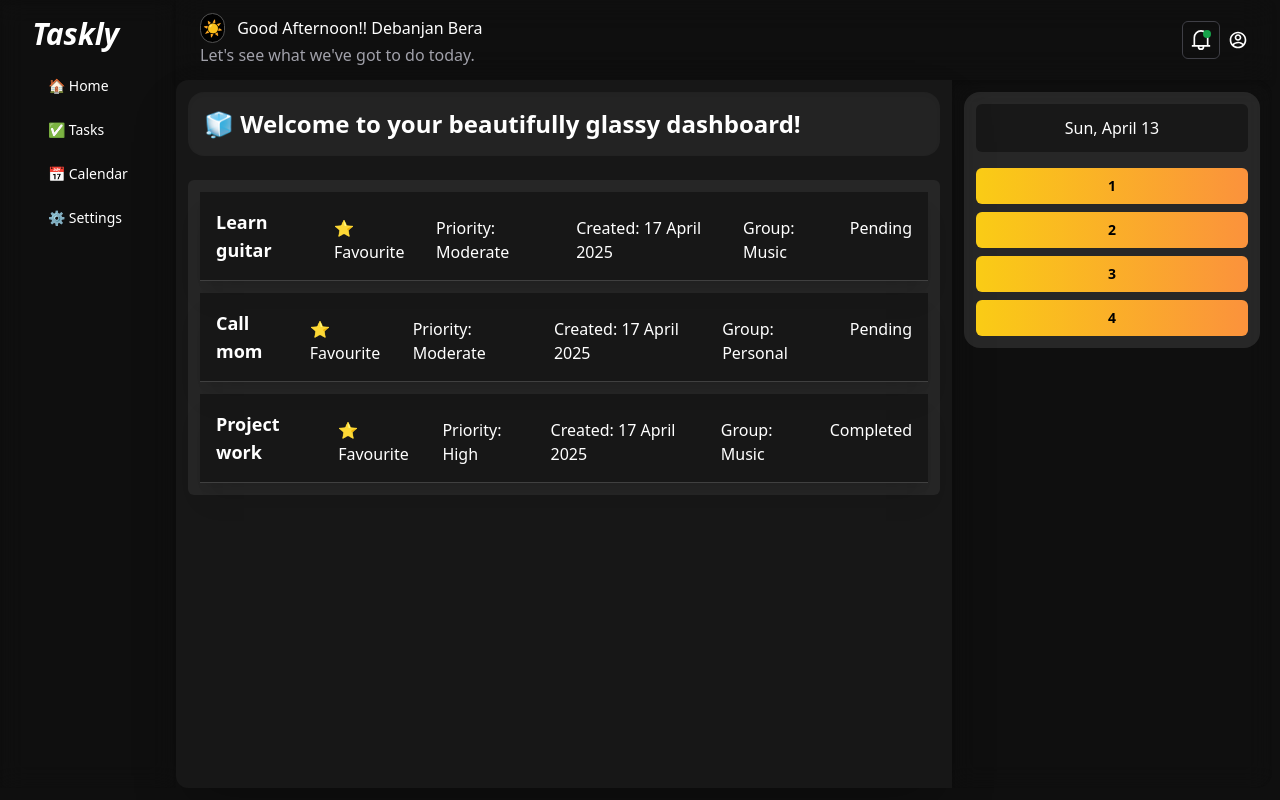
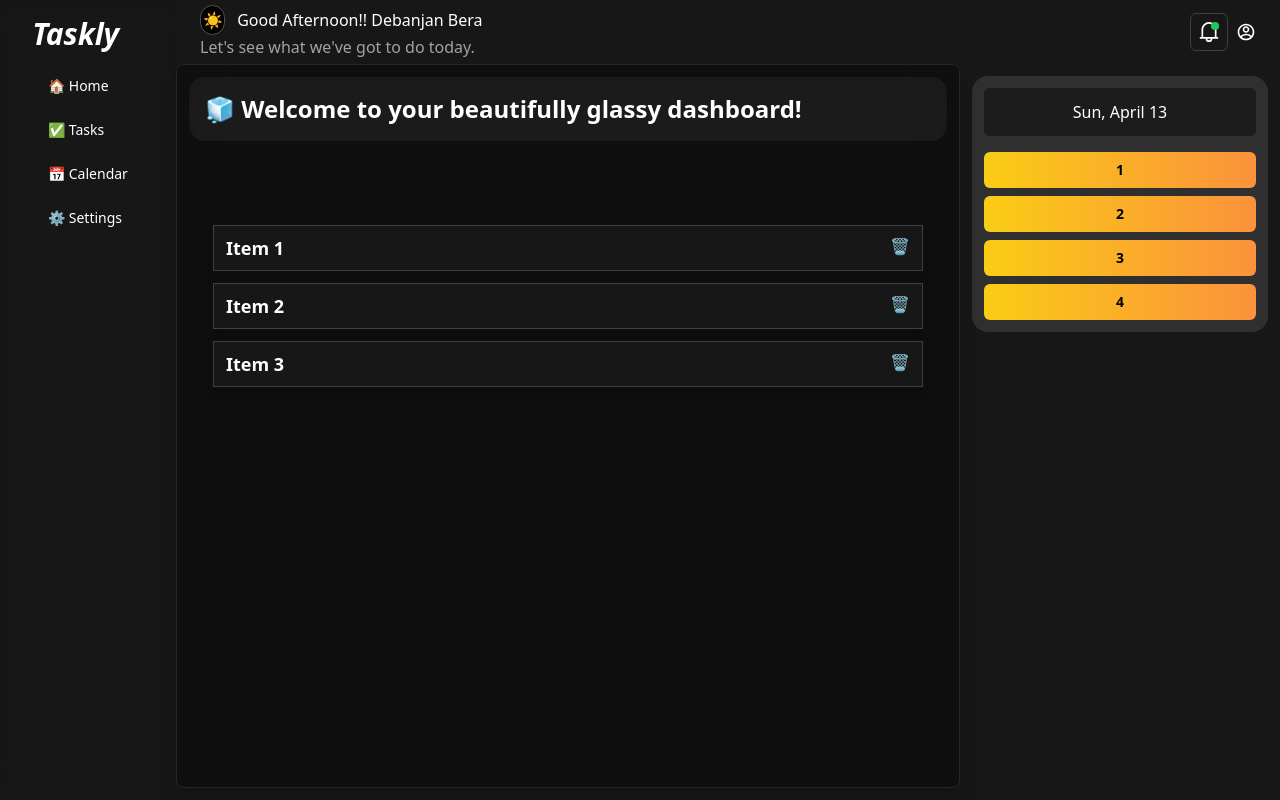
Before and after one commit to debanjan-bera/To-Do-Application, a React (Vite) app: page /re in a window 1280 px wide. Built offline with nearby package versions, Linux system fonts and the light colour scheme.

Commit message:
refactor: Improve layout and styling in Header, ReDashBoard, and TaskList components; add TaskReSection for better task management

```diff
--- a/src/Components/layout/Header/Header.jsx
+++ b/src/Components/layout/Header/Header.jsx
@@ -8,7 +8,7 @@ const Header = () => {
     const isTablet = useResponsive(930);
   return (
     <header
-      className={` col-span-2 h-16 flex items-center justify-between px-6 py-10  backdrop-blur-lg shadow-md
+      className={` col-span-2 h-16 flex items-center justify-between  px-6 py-7
       `}
     >
       <div className="w-full flex flex-col justify-center">
@@ -27,10 +27,10 @@ const Header = () => {
       <div
         className={`flex justify-end items-center gap-2 text-xl font-extrabold`}
       >
-        <span className="p-2 border border-zinc-700 rounded-md aspect-square relative transition-all hover:bg-neutral-500/20">
+        <span className="p-2 border  border-zinc-700 rounded-md aspect-square relative transition-all hover:bg-neutral-500/20">
           <GrNotification />
           <span
-            className="p-[4px] rounded-full aspect-square absolute top-2 right-2 bg-green-600"
+            className="p-[4px] rounded-full aspect-square absolute top-2 right-2 bg-green-500"
 
           ></span>
         </span>
--- a/src/Dashborad/Home.jsx
+++ b/src/Dashborad/Home.jsx
@@ -0,0 +1,194 @@
+import { useContext, useEffect, useState } from "react";
+import { ToDoContext } from "../Contexts/CreateContext";
+import { AnimatePresence, motion } from "framer-motion";
+import { setLocalStorage } from "../Backend/LocalStorage";
+import { IoStar, IoStarOutline } from "react-icons/io5";
+
+export const TaskReSection = () => {
+  const { taskArr, setTaskArr,filteredData } = useContext(ToDoContext);
+  const [items, setItems] = useState(['Item 1', 'Item 2', 'Item 3']);
+  const handleCheckTask = (e,id) => {
+    const isChecked = e.target.checked
+    console.log(isChecked);
+    const updatedTask = taskArr.map((curTasks) =>
+      curTasks.id === id ? { ...curTasks, checked:  isChecked} : curTasks
+    );
+    setTaskArr(updatedTask)
+    console.log(updatedTask);
+  };
+  const handleToggelImp = (id)=>{
+    const updatedTasks = taskArr.map((task) =>
+      task.id === id ? { ...task, favourite: !task.favourite } : task
+    );
+    setTaskArr(updatedTasks);
+  }
+  useEffect(() => {
+    setLocalStorage(taskArr, filteredData);
+  }, [taskArr, filteredData]);
+
+  const deleteItem = (item)=>{
+    console.log(item);
+   setItems((items)=> items.filter((items)=> items !== item))
+  }
+
+  return (
+    <>
+    <motion.ul
+      className="flex flex-col gap-3 rounded-md p-3"
+      initial="hidden"
+      animate="show"
+      variants={{
+        hidden: {},
+        show: {
+          transition: {
+            staggerChildren: 0.09, // delay between list items
+          },
+        },
+      }}
+    >
+      {taskArr.map((task) => {
+        const {
+          id,
+          content,
+          checked,
+          status,
+          priority,
+          group,
+          favourite,
+          createdDateForform,
+        } = task;
+        return (
+          <motion.li
+            key={id}
+            className="w-full flex flex-row justify-between gap-4 border bg-neutral-900 border-zinc-700 py-2 px-3 shadow-lg"
+            initial={{ opacity: 0, y: 30 }}
+            animate={{ opacity: 1, y: 0 ,color: "#ffffff" }}
+            // exit={{ opacity: 0, y: 50, scale: 0.9 ,color: "#7f1d1d"}}
+            exit={{
+              opacity: 0,
+              x: 100,
+              color: "#7f1d1d", // Red color when exiting
+              transition: {
+                delay: 0.3, // 🕒 Delay only on EXIT color change
+                duration: 0.6, // Normal exit speed for color change
+              }
+            }}
+            variants={{
+              hidden: { opacity: 0, y: -20 },
+              show: { opacity: 1, y: 0 },
+            }}
+            transition={{
+              type: "spring",
+              stiffness: 120,
+              damping: 10,
+            }}
+          >
+            <label className="h-full flex flex-col justify-center">
+              <input
+              id={task.id}
+                type="checkbox"
+                checked={checked}
+                value={checked}
+                onChange={(e) => handleCheckTask(e,id)}
+                className={`w-4 h-4 rounded-md accent-green-500
+  `}
+              />
+            </label>
+            <div className="flex flex-col w-full">
+              <p
+                className={`text-lg font-bold transition-colors duration-300 ${
+                  checked ? "text-green-400" : "text-white"
+                }`}
+              >
+                {content}
+              </p>
+              <div className="w-full flex flex-row flex-wrap gap-4 text-sm text-neutral-500">
+                <p>Created: {createdDateForform}</p>
+                <p>Group: {group}</p>
+                <p>Priority: {priority}</p>
+                <p>{`${checked}`}</p>
+              </div>
+            </div>
+            <div>
+              <span>*</span>
+              <span>:</span>
+            </div>
+                      <div id={id} className="flex flex-row items-center"
+                      onClick={()=>{handleToggelImp(id)}}
+                      >{!favourite ? (
+                        <span className={`text-xl text-neutral-600 p-2 hover:bg-zinc-600/20 rounded-full aspect-square`}>
+                          <IoStarOutline />
+                        </span>
+                      ) : (
+                        <span className="text-xl text-yellow-500 p-2 hover:bg-zinc-600/20 rounded-full aspect-square ">
+                          <IoStar />
+                        </span>
+                      )}
+
+                      {/* Three-dot Button */}
+                      </div>
+          </motion.li>
+        );
+      })}
+    </motion.ul>
+    <motion.ul className="flex flex-col gap-3 rounded-md p-3"
+    initial="hidden"
+    animate="show"
+    variants={{
+      hidden: {},
+      show: {
+        transition: {
+          staggerChildren: 0.3, // Delay between each item
+        },
+      },
+    }}
+    >
+        <AnimatePresence>
+          {items.map((ele) => (
+            <motion.li
+              key={ele}
+              className="w-full flex flex-row justify-between gap-4 border bg-neutral-900 border-zinc-700 py-2 px-3 shadow-lg"
+
+              initial={{ opacity: 0, y: 30 }}
+              animate={{ opacity: 1, y: 0 ,color: "#ffffff" }}
+              // exit={{ opacity: 0, y: 50, scale: 0.9 ,color: "#7f1d1d"}}
+              exit={{
+                opacity: 0,
+                x: 100,
+                color: "#7f1d1d", // Red color when exiting
+                transition: {
+                  delay: 0.3, // 🕒 Delay only on EXIT color change
+                  duration: 0.6, // Normal exit speed for color change
+                }
+              }}
+              variants={{
+                hidden: { opacity: 0, y: -20 },
+                show: { opacity: 1, y: 0 },
+              }}
+              transition={{
+                type: "spring",
+                stiffness: 120,
+                damping: 10,
+              }}
+
+
+
+            >
+              <div className="flex flex-col w-full">
+                <motion.p className="text-lg font-bold transition-colors duration-300">
+                  {ele}
+                </motion.p>
+              </div>
+              <div
+                onClick={() => deleteItem(ele)}
+                className="cursor-pointer text-red-400 hover:text-red-500"
+              >
+                <span>🗑️</span>
+              </div>
+            </motion.li>
+          ))}
+        </AnimatePresence>
+      </motion.ul>
+    </>
+  );
+};
--- a/src/Dashborad/ReDahBoard.jsx
+++ b/src/Dashborad/ReDahBoard.jsx
@@ -1,163 +1,174 @@
-import { memo, useMemo } from "react";
+import { memo,  useMemo } from "react";
 import useResponsive from "../Hooks/UseResponsive";
 import Header from "../Components/layout/Header/Header";
-import {  motion } from "framer-motion";
+
+import { DataProvider } from "../Contexts/DataWhereHouse";
+import { DateManagerProvider } from "../Contexts/DateManagement";
+import { UserFormData } from "../Contexts/AddititonalData";
+
+import { TaskReSection } from "./Home";
 
 
 const ReDashBoard = () => {
   const isSmallLaptop = useResponsive(1020);
   const isMediumDevice = useResponsive(767);
-
+  // const { taskArr, setTaskArr,} = useContext(ToDoContext);
 
   const today = new Date().toLocaleDateString("en-US", {
     weekday: "short",
     day: "numeric",
     month: "long",
   });
-   const data = useMemo(()=>[
+  const data = useMemo(
+    () => [
       {
-      "id": "18/04/2025&16:13:06",
-      "content": "rf",
-      "group": "Music",
-      "description": "fff",
-      "favourite": false,
-      "checked": false,
-      "status": "Pending",
-      "priority": "Moderate",
-      "createdDateForform": "18 April 2025"
+        id: "18/04/2025&16:13:06",
+        content: "rf",
+        group: "Music",
+        description: "fff",
+        favourite: false,
+        checked: false,
+        status: "Pending",
+        priority: "Moderate",
+        createdDateForform: "18 April 2025",
       },
       {
-      "id": "17/04/2025&16:15:07",
-      "content": "5",
-      "group": "Traveling",
-      "description": "5",
-      "favourite": false,
-      "checked": false,
-      "status": "Pending",
-      "priority": "High",
-      "createdDateForform": "17 April 2025"
+        id: "17/04/2025&16:15:07",
+        content: "5",
+        group: "Traveling",
+        description: "5",
+        favourite: false,
+        checked: false,
+        status: "Pending",
+        priority: "High",
+        createdDateForform: "17 April 2025",
       },
       {
-      "id": "18/04/2025&16:20:02",
-      "content": "ede",
-      "group": "Traveling",
-      "description": "4444",
-      "favourite": false,
-      "checked": false,
-      "status": "Pending",
-      "priority": "High",
-      "createdDateForform": "17 April 2025"
+        id: "18/04/2025&16:20:02",
+        content: "ede",
+        group: "Traveling",
+        description: "4444",
+        favourite: false,
+        checked: false,
+        status: "Pending",
+        priority: "High",
+        createdDateForform: "17 April 2025",
       },
       {
-      "id": "17/04/2025&16:22:11",
-      "content": "Learn guitar",
-      "group": "Music",
-      "description": "Practice chords",
-      "favourite": true,
-      "checked": false,
-      "status": "Pending",
-      "priority": "Moderate",
-      "createdDateForform": "17 April 2025"
+        id: "17/04/2025&16:22:11",
+        content: "Learn guitar",
+        group: "Music",
+        description: "Practice chords",
+        favourite: true,
+        checked: false,
+        status: "Pending",
+        priority: "Moderate",
+        createdDateForform: "17 April 2025",
       },
       {
-      "id": "17/04/2025&16:24:50",
-      "content": "Plan Goa trip",
-      "group": "Traveling",
-      "description": "Find hotels and flights",
-      "favourite": false,
-      "checked": false,
-      "status": "Pending",
-      "priority": "High",
-      "createdDateForform": "20 April 2025"
+        id: "17/04/2025&16:24:50",
+        content: "Plan Goa trip",
+        group: "Traveling",
+        description: "Find hotels and flights",
+        favourite: false,
+        checked: false,
+        status: "Pending",
+        priority: "High",
+        createdDateForform: "20 April 2025",
       },
       {
-      "id": "17/04/2025&16:26:34",
-      "content": "Buy groceries",
-      "group": "Personal",
-      "description": "Milk, Bread, Eggs",
-      "favourite": true,
-      "checked": true,
-      "status": "Completed",
-      "priority": "Low",
-      "createdDateForform": "17 April 2025"
+        id: "17/04/2025&16:26:34",
+        content: "Buy groceries",
+        group: "Personal",
+        description: "Milk, Bread, Eggs",
+        favourite: true,
+        checked: true,
+        status: "Completed",
+        priority: "Low",
+        createdDateForform: "17 April 2025",
       },
       {
-      "id": "19/04/2025&16:29:09",
-      "content": "Study React",
-      "group": "Education",
-      "description": "Hooks, Context API",
-      "favourite": false,
-      "checked": false,
-      "status": "Pending",
-      "priority": "High",
-      "createdDateForform": "21 April 2025"
+        id: "19/04/2025&16:29:09",
+        content: "Study React",
+        group: "Education",
+        description: "Hooks, Context API",
+        favourite: false,
+        checked: false,
+        status: "Pending",
+        priority: "High",
+        createdDateForform: "21 April 2025",
       },
       {
-      "id": "27/04/2025&16:31:45",
-      "content": "Exercise",
-      "group": "Fitness",
-      "description": "Morning run",
-      "favourite": true,
-      "checked": false,
-      "status": "Pending",
-      "priority": "Moderate",
-      "createdDateForform": "17 April 2025"
+        id: "27/04/2025&16:31:45",
+        content: "Exercise",
+        group: "Fitness",
+        description: "Morning run",
+        favourite: true,
+        checked: false,
+        status: "Pending",
+        priority: "Moderate",
+        createdDateForform: "17 April 2025",
       },
       {
-      "id": "17/04/2025&16:35:27",
-      "content": "Meditation",
-      "group": "Fitness",
-      "description": "15 min breathing",
-      "favourite": true,
-      "checked": true,
-      "status": "Completed",
-      "priority": "Low",
-      "createdDateForform": "20 April 2025"
+        id: "17/04/2025&16:35:27",
+        content: "Meditation",
+        group: "Fitness",
+        description: "15 min breathing",
+        favourite: true,
+        checked: true,
+        status: "Completed",
+        priority: "Low",
+        createdDateForform: "20 April 2025",
       },
       {
-      "id": "17/04/2025&16:38:02",
-      "content": "Call mom",
-      "group": "Personal",
-      "description": "Weekly check-in",
-      "favourite": true,
-      "checked": false,
-      "status": "Pending",
-      "priority": "Moderate",
-      "createdDateForform": "17 April 2025"
+        id: "17/04/2025&16:38:02",
+        content: "Call mom",
+        group: "Personal",
+        description: "Weekly check-in",
+        favourite: true,
+        checked: false,
+        status: "Pending",
+        priority: "Moderate",
+        createdDateForform: "17 April 2025",
       },
       {
-      "id": "17/04/2025&16:40:15",
-      "content": "Read a book",
-      "group": "Education",
-      "description": "Finish current novel",
-      "favourite": false,
-      "checked": false,
-      "status": "Pending",
-      "priority": "Low",
-      "createdDateForform": "17 April 2025"
+        id: "17/04/2025&16:40:15",
+        content: "Read a book",
+        group: "Education",
+        description: "Finish current novel",
+        favourite: false,
+        checked: false,
+        status: "Pending",
+        priority: "Low",
+        createdDateForform: "17 April 2025",
       },
       {
-      "id": "19/04/2025&16:43:00",
-      "content": "Project work",
-      "group": "Music",
-      "description": "Frontend UI updates",
-      "favourite": true,
-      "checked": true,
-      "status": "Completed",
-      "priority": "High",
-      "createdDateForform": "17 April 2025"
-    }
-  ],[])
+        id: "19/04/2025&16:43:00",
+        content: "Project work",
+        group: "Music",
+        description: "Frontend UI updates",
+        favourite: true,
+        checked: true,
+        status: "Completed",
+        priority: "High",
+        createdDateForform: "17 April 2025",
+      },
+    ],
+    []
+  );
 
   // const allGroups = [...new Set(data.map(task => task.group))];
   const selectedGroups = ["Music", "Personal"];
   const selectedPriorities = ["High", "Moderate"];
   const selectedFavourites = [true];
   // Apply both filters for group and priority
-  const filteredTasks = data.filter(task =>
-    selectedGroups.includes(task.group) && selectedPriorities.includes(task.priority) &&  selectedFavourites.includes(task.favourite)
+  const filteredTasks = data.filter(
+    (task) =>
+      selectedGroups.includes(task.group) &&
+      selectedPriorities.includes(task.priority) &&
+      selectedFavourites.includes(task.favourite)
   );
-  console.log(filteredTasks);
+
 
   // Sorting the filtered tasks
   const sortedData = [...filteredTasks].sort((a, b) => {
@@ -174,24 +185,28 @@ const ReDashBoard = () => {
     return 0; // otherwise keep same
   });
 
-  console.log(sortedData);
+  // console.log(sortedData);
 
   return (
-    <section className="pb-3 pr-2 min-h-screen w-full grid grid-cols-1 md:grid-cols-[11rem_2fr_20rem] grid-rows-[auto_1fr] bg-[#0f0f0f] text-white font-sans">
-
+    <DataProvider>
+    <DateManagerProvider>
+      <UserFormData>
+      <section className=" min-h-screen w-full grid grid-cols-1 p-0 md:grid-cols-[11rem_2fr_20rem] md:pb-3 grid-rows-[auto_1fr] bg-[#171717] text-white font-sans">
       {/* Sidebar A */}
       {!isMediumDevice && (
         <aside className="hidden md:grid grid-rows-[auto_1fr] justify-center gap-4 p-4 col-span-1 row-span-2  backdrop-blur-md shadow-inner">
           <p className="text-3xl italic font-bold">Taskly</p>
           <nav className="flex flex-col gap-2 text-sm">
-            {["🏠 Home", "✅ Tasks", "📅 Calendar", "⚙️ Settings"].map((item) => (
+            {["🏠 Home", "✅ Tasks", "📅 Calendar", "⚙️ Settings"].map(
+              (item) => (
                 <button
                   key={item}
                   className="px-4 py-2 rounded-xl  hover:bg-white/10 transition-all text-left"
                 >
                   {item}
                 </button>
-            ))}
+              )
+            )}
           </nav>
         </aside>
       )}
@@ -200,17 +215,19 @@ const ReDashBoard = () => {
       <Header />
 
       {/* Main */}
-      <main className=" bg-neutral-900 col-span-3 md:col-start-2 col-end-4 lg:col-end-2 p-3  backdrop-blur-xl shadow-2xl rounded-l-xl flex flex-col gap-6">
+      <main className="bg-neutral-950/60 border rounded-none col-span-3 md:col-start-2 border-neutral-800 col-end-4 lg:col-end-2 p-3  backdrop-blur-xl shadow-xl  flex flex-col gap-6 lg:rounded-lg">
         <div className="p-4  bg-white/5 rounded-2xl text-2xl font-semibold shadow-inner">
           🧊 Welcome to your beautifully glassy dashboard!
         </div>
-  <ul className="flex flex-col gap-3 bg-neutral-800 rounded-md p-3">
-  {sortedData.map((task) => {
-    const { id, content, status,favourite, priority, group, createdDateForform } = task;
+        <ul className="flex flex-col gap-3  rounded-md p-3">
+          {/* {taskArr.map((task) => {
+            // const {id,content,checked,status,priority,group,createdDateForform,} = task;
             return (
-      <motion.li key={id} className="w-full flex flex-row gap-4 border-b bg-black/40  border-neutral-700 p-4 shadow-xl space-y-2"
-      initial={{ x:'-1.5rem',opacity: 0 }}
-      animate={{opacity: 1,x:0}}
+              <motion.li
+                key={task.id}
+                className="w-full flex flex-row justify-between gap-4 border bg-neutral-900 border-zinc-700  py-2 px-3 shadow-lg space-y-2"
+                initial={{ y: "-1.5rem", opacity: 0 }}
+                animate={{ opacity: 1, y: 0 }}
                 // , scale: 1
                 transition={{
                   duration: 1,
@@ -218,24 +235,39 @@ const ReDashBoard = () => {
                   // ease: [0, 0.71, 0.2, 1.01],
                 }}
               >
-        <p className="text-lg font-bold">{content}</p>
-        <p>{favourite ? "⭐ Favourite" : "♡ Not Favourite"}</p>
-        <p>Priority: {priority}</p>
-        <p>Created: {createdDateForform}</p>
-        <p>Group: {group}</p>
-        <p>{status}</p>
+                <label htmlFor="">
+                  <input
 
+                    name=""
+                    id=""
+                    type="checkbox"
+  checked={task.checked}
+  className={`w-5 h-5 rounded-md
+    ${task.checked ? "accent-green-500" : "accent-blue-500"}
+  `}
+                  />
+
+                </label>
+                <div className="flex flex-col w-full ">
+                  <p className="text-lg font-bold">{task.content}</p>
+                  <div className="w-full flex flex-row text-sm text-neutral-500">
+                    <p>Created: {task.createdDateForform}</p>
+                    <p>Group: {task.group}</p>
+                    <p>Priority: {task.priority}</p>
+                  </div>
+                </div>
+                <div><span>*</span><span>:</span></div>
               </motion.li>
             );
-  })}
+          })} */}
+
+          <TaskReSection/>
         </ul>
-
       </main>
-
 
       {/* Sidebar C */}
       {!isSmallLaptop && (
-        <aside className=" rounded-r-2xl hidden lg:flex flex-col gap-4 p-3  backdrop-blur-md shadow-inner">
+        <aside className=" hidden lg:flex flex-col gap-4 p-3 ">
           <div className="w-full flex flex-col gap-4 bg-white/10 p-3 rounded-2xl text-sm">
             <div className="w-full p-3 bg-black/40 rounded-md text-center text-base font-medium">
               {today}
@@ -254,17 +286,15 @@ const ReDashBoard = () => {
         </aside>
       )}
     </section>
+      </UserFormData>
+    </DateManagerProvider>
+  </DataProvider>
+
   );
 };
 
 export default memo(ReDashBoard);
 
-
-// bg-[#040415] bg-[#1A1825]
-
-
-// bg-[#1A1825] bg-[#0C091A]
-// import { memo } from "react";
 
 // const ReDashBoard = () => {
 //   return (
--- a/src/Pages/TaskManager/TaskList.jsx
+++ b/src/Pages/TaskManager/TaskList.jsx
@@ -94,7 +94,7 @@ export const TaskList = ({ activeTask }) => {
               type="checkbox"
               checked={check}
               onChange={(e) => handleCheckedTask(e, id)}
-              className="size-4 accent-indigo-400"
+              className={`size-4 accent-indigo-400 `}
             />
           </div>}
           <div className=" flex flex-col items-start gap-2">
@@ -144,6 +144,7 @@ export const TaskList = ({ activeTask }) => {
           )}
 
           {/* Three-dot Button */}
+          </div>
           <button
             id={id}
             aria-labelledby={`${id}`}
@@ -152,7 +153,6 @@ export const TaskList = ({ activeTask }) => {
           >
             <BsThreeDotsVertical />
           </button>
-          </div>
           {/* Context Menu */}
           <ContextMenuPopUp
             id={id}
--- a/src/Pages/TaskManager/TaskManager.jsx
+++ b/src/Pages/TaskManager/TaskManager.jsx
@@ -28,11 +28,6 @@ const TaskManager = ({ isCompletedDashBoard }) => {
     return () => document.removeEventListener("click", handleClickOutside);
   }, [handleClickOutside]);
 
-  useEffect(()=>{
-    console.log(JSON.stringify(taskArr));
-
-
-  })
   // Save to localStorage
   useEffect(() => {
     setLocalStorage(taskArr, filteredData);
--- a/src/To-Do/InputBox.jsx
+++ b/src/To-Do/InputBox.jsx
@@ -53,6 +53,7 @@ export const AddTaskForm = () => {
       checked: isEditTask?.checked || false,
       status: isEditTask?.status || 'Pending',
     };
+
     if(isEditTask){
       const updatedTask = taskArr.map((curTask)=> curTask.id === isEditTask.id? {...finalData,id:isEditTask.id} : curTask)
       setTaskArr(updatedTask)
@@ -141,7 +142,10 @@ export const AddTaskForm = () => {
               placeholder="Enter custom group name..."
               className="w-[22rem] p-[0.5rem] outline-none text-xl rounded border-[1.5px] border-gray-400"
               value={customGroup}
-              onChange={(e) => setCustomGroup(e.target.value)}
+              onChange={(e) => {
+                setCustomGroup(e.target.value)
+
+              }}
             />
           </label>
         )}
```
Lines whose indentation alone changed are shown as unchanged.
